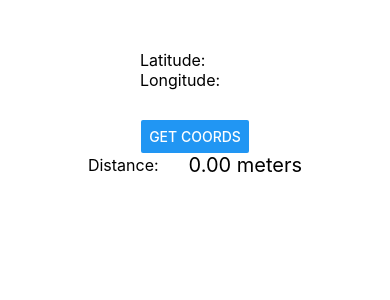
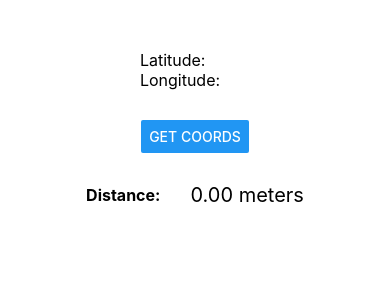
Before and after one commit to pavelchlebek/sport-tracker, a React Native app: screen / in a window 390 px wide. Shown: the top 300 px of the page. Built offline with nearby package versions, Linux system fonts and the light colour scheme.

Commit message:
design touches

```diff
--- a/App.tsx
+++ b/App.tsx
@@ -64,8 +64,8 @@ export default function App() {
         </View>
       </View>
       <Button onPress={getLocation} title="Get Coords" />
-      <View style={styles.data}>
-        <Text style={styles.label}>Distance:</Text>
+      <View style={{ ...styles.data, ...styles.marginVerticalMd }}>
+        <Text style={{ ...styles.label, fontWeight: "bold" }}>Distance:</Text>
         <Text style={styles.value}>{(distance * 111111.111).toFixed(2)} meters</Text>
       </View>
       <ScrollView>
@@ -111,4 +111,7 @@ const styles = StyleSheet.create({
   value: {
     fontSize: 20,
   },
+  marginVerticalMd: {
+    marginVertical: 30,
+  },
 })
```
